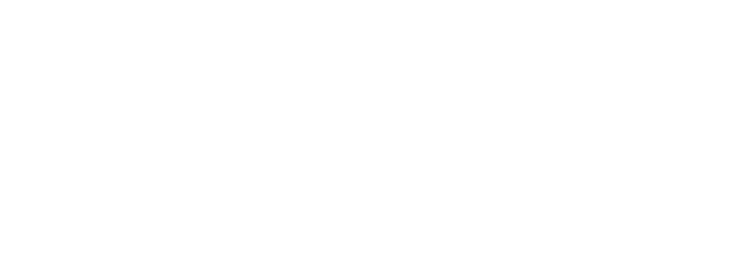
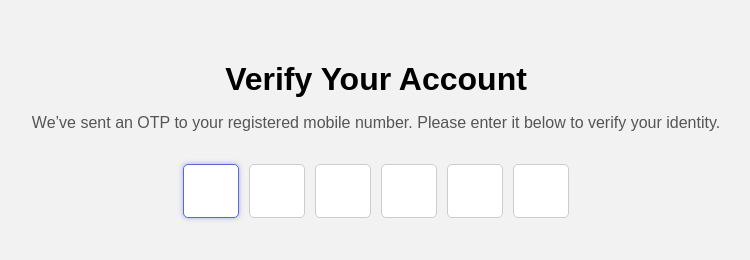
Before and after one commit to acciojob/OTP-fatima2k18, a website: page main.html in a window 1280 px wide. Shown: the whole page, without its empty margins (264-1014 px from the left). Drawn offline with Linux system fonts and the light colour scheme.

Commit message:
created a submission

```diff
--- a/main.html
+++ b/main.html
@@ -8,6 +8,19 @@
 
 <body>
 	<!-- the entire body must be written by student -->
+	<h1 id=verification_heading>Verify Your Account</h1>
+	<p id="verification_subtext">We’ve sent an OTP to your registered mobile number. Please enter it below to verify your identity.</p>
+    <div class="code-container">
+	<input type="text" class="code" maxlength="1" />
+    <input type="text" class="code" maxlength="1" />
+    <input type="text" class="code" maxlength="1" />
+    <input type="text" class="code" maxlength="1" />
+    <input type="text" class="code" maxlength="1" />
+    <input type="text" class="code" maxlength="1" />
+
+	</div>
+
+
     <script type="text/javascript" src="./script.js">
 </script>
 
--- a/script.js
+++ b/script.js
@@ -1 +1,43 @@
 //your JS code here. If required.
+const inputs = document.querySelectorAll(".code");
+
+inputs[0].focus(); // Set initial focus
+
+inputs.forEach((input, index) => {
+  input.addEventListener("input", (e) => {
+    const value = e.target.value;
+
+    if (value) {
+      if (index < inputs.length - 1) {
+        inputs[index + 1].focus();
+      }
+    }
+  });
+
+  input.addEventListener("keydown", (e) => {
+    if (e.key === "Backspace") {
+      if (e.target.value === "") {
+        if (index > 0) {
+          inputs[index - 1].focus();
+          inputs[index - 1].value = ""; // Clear previous field on backspace
+        }
+      } else {
+        e.target.value = ""; // Clear current field
+      }
+    }
+  });
+
+  input.addEventListener("paste", (e) => {
+    e.preventDefault();
+    const pasteData = e.clipboardData.getData("text").replace(/\D/g, "");
+
+    pasteData.split("").forEach((char, i) => {
+      if (i < inputs.length) {
+        inputs[i].value = char;
+      }
+    });
+
+    const filledIndex = Math.min(pasteData.length, inputs.length - 1);
+    inputs[filledIndex].focus();
+  });
+});
--- a/styles.css
+++ b/styles.css
@@ -1 +1,39 @@
 /*  your css code here. If applicable */
+body {
+  font-family: Arial, sans-serif;
+  text-align: center;
+  padding: 2rem;
+  background-color: #f2f2f2;
+}
+
+#verification_heading {
+  font-size: 2rem;
+  margin-bottom: 0.5rem;
+}
+
+#verification_subtext {
+  font-size: 1rem;
+  margin-bottom: 2rem;
+  color: #555;
+}
+
+.code-container {
+  display: flex;
+  justify-content: center;
+  gap: 10px;
+}
+
+.code {
+  width: 50px;
+  height: 50px;
+  font-size: 1.5rem;
+  text-align: center;
+  border: 1px solid #ccc;
+  border-radius: 5px;
+  outline: none;
+}
+
+.code:focus {
+  border-color: #5a67d8;
+  box-shadow: 0 0 5px rgba(90, 103, 216, 0.5);
+}
```
